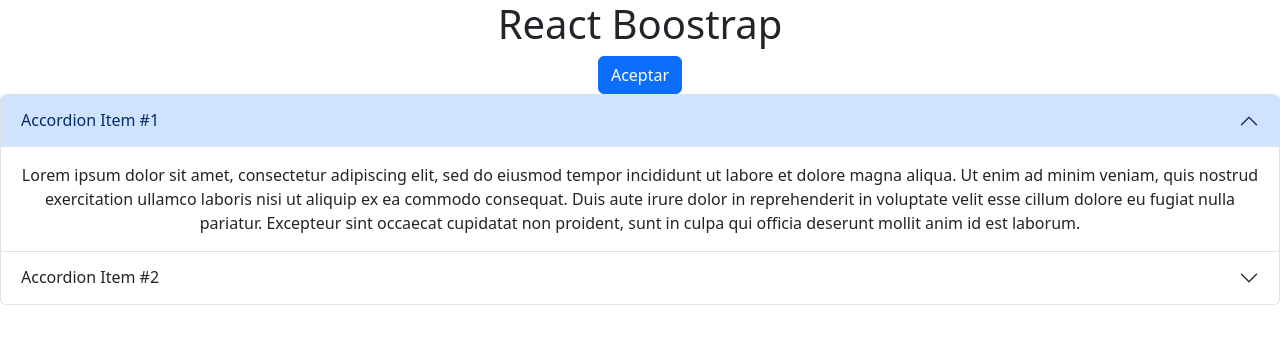
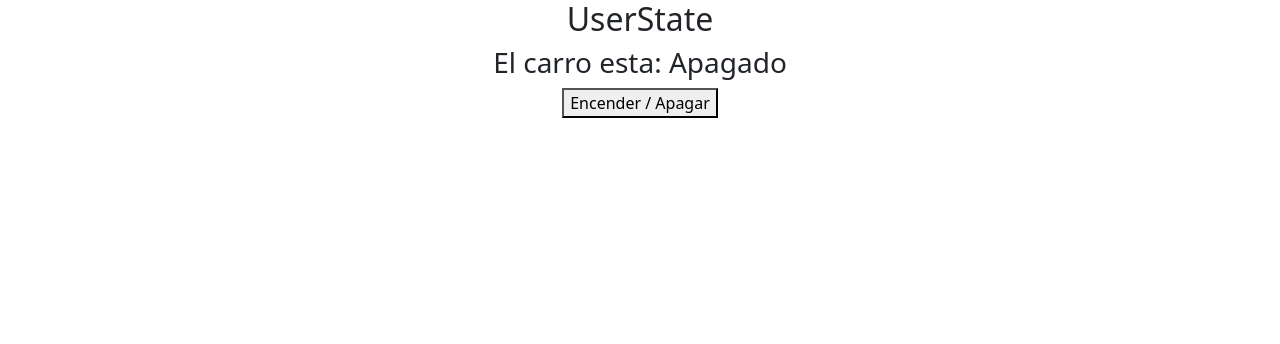
Before and after one commit to Oriojas/react_course_2, a React (Create React App) app: page / in a window 1280 px wide. Shown: the top 344 px of the page. Built offline with nearby package versions, Linux system fonts and the light colour scheme.

Commit message:
feat: Hook useState

```diff
--- a/src/App.js
+++ b/src/App.js
@@ -1,40 +1,19 @@
-import { Button, Accordion, Card } from "react-bootstrap";
 import "./App.css";
+import React, { useState } from "react";
 
 function App() {
+  const [stateCar, setStateCar] = useState(false);
+
+  const encenderApagar = () => {
+    //setStateCar(!stateCar);
+    setStateCar((prevValue) => !prevValue); // para enviar el valor de stateCar para otro componente
+  };
+
   return (
     <div className="App">
-      <h1>React Boostrap</h1>
-      <Button variant="primary" onClick={() => alert("Esto es un boton")}>
-        Aceptar
-      </Button>
-
-      <Accordion defaultActiveKey="0">
-        <Accordion.Item eventKey="0">
-          <Accordion.Header>Accordion Item #1</Accordion.Header>
-          <Accordion.Body>
-            Lorem ipsum dolor sit amet, consectetur adipiscing elit, sed do
-            eiusmod tempor incididunt ut labore et dolore magna aliqua. Ut enim
-            ad minim veniam, quis nostrud exercitation ullamco laboris nisi ut
-            aliquip ex ea commodo consequat. Duis aute irure dolor in
-            reprehenderit in voluptate velit esse cillum dolore eu fugiat nulla
-            pariatur. Excepteur sint occaecat cupidatat non proident, sunt in
-            culpa qui officia deserunt mollit anim id est laborum.
-          </Accordion.Body>
-        </Accordion.Item>
-        <Accordion.Item eventKey="1">
-          <Accordion.Header>Accordion Item #2</Accordion.Header>
-          <Accordion.Body>
-            Lorem ipsum dolor sit amet, consectetur adipiscing elit, sed do
-            eiusmod tempor incididunt ut labore et dolore magna aliqua. Ut enim
-            ad minim veniam, quis nostrud exercitation ullamco laboris nisi ut
-            aliquip ex ea commodo consequat. Duis aute irure dolor in
-            reprehenderit in voluptate velit esse cillum dolore eu fugiat nulla
-            pariatur. Excepteur sint occaecat cupidatat non proident, sunt in
-            culpa qui officia deserunt mollit anim id est laborum.
-          </Accordion.Body>
-        </Accordion.Item>
-      </Accordion>
+      <h2>UserState</h2>
+      <h3>El carro esta: {stateCar ? "Encendido" : "Apagado"}</h3>
+      <button onClick={encenderApagar}>Encender / Apagar</button>
     </div>
   );
 }
```
